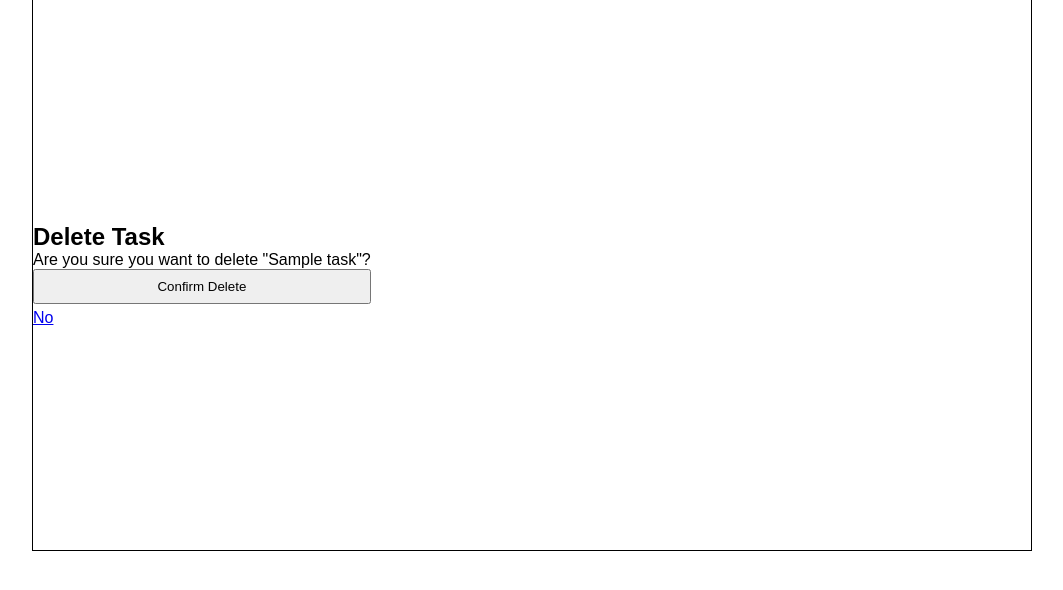
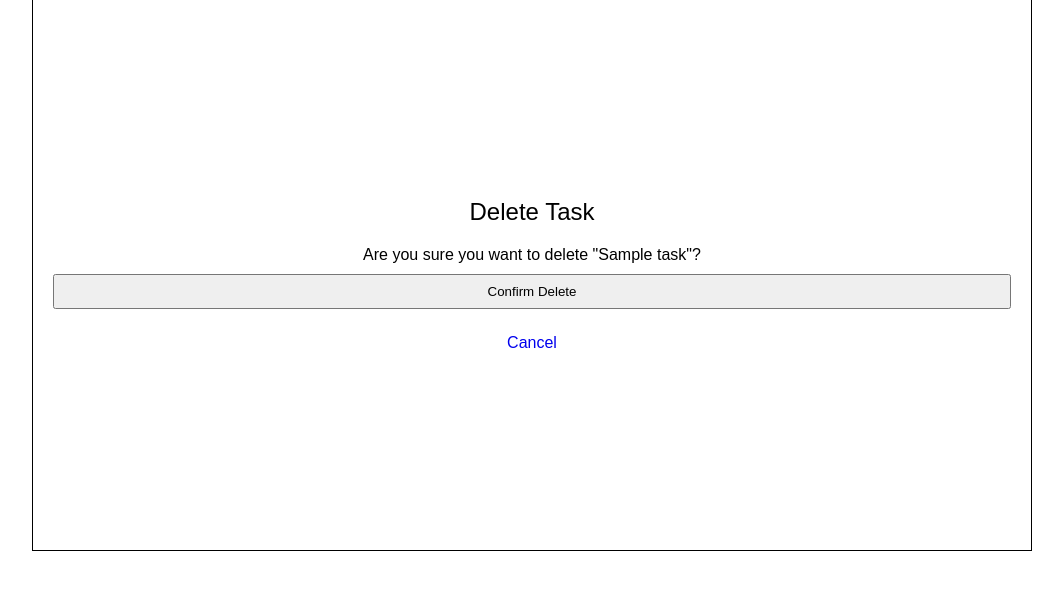
Before and after one commit to tanvirmahmud66/Task_Manager_with_REST_API, a Django app: page /task-delete-confirm/1/ in a window 1280 px wide. Shown: the part 149-739 px from the top of the page, without its empty margins (108-1171 px from the left). Run offline with Django 4.2, Linux system fonts and the light colour scheme; a user stored in the database is signed in; tables that the repository leaves empty hold one stand-in row (values such as "Sample post").

Commit message:
last commit

```diff
--- a/task_manager/static/css/base.css
+++ b/task_manager/static/css/base.css
@@ -274,3 +274,49 @@ select
     justify-content: center;
     align-items: center;
 }
+
+.edit-task{
+    width: 100%;
+    padding: 20px;
+}
+.edit-heading{
+    font-size: 1.5rem;
+    text-align: center;
+}
+.edit-task form{
+    width: 100%;
+}
+.edit-task label {
+    display: block;
+    margin-bottom: 5px;
+    font-weight: bold;
+}
+.edit-task input {
+    width: 100%;
+    padding: 8px;
+    box-sizing: border-box;
+    margin-bottom: 5px;
+}
+
+.edit-task textarea {
+    width: 100%;
+    padding: 8px;
+    box-sizing: border-box;
+    margin-bottom: 5px;
+}
+
+.edit-task button[type=submit]{
+    margin-top: 10px;
+}
+.edit-task .form-group {
+    width: 100%;
+    margin-bottom: 15px;
+    margin-top: 10px;
+}
+
+.text-center{
+    margin-top: 20px;
+    width: 100%;
+    text-align: center;
+    text-decoration: none;
+}
--- a/task_manager/templates/delete.html
+++ b/task_manager/templates/delete.html
@@ -5,14 +5,14 @@
 <!-- ------------------------component body--------------------- -->
 {%block section%}
 
-<div>
-    <h2>Delete Task</h2>
-  <p>Are you sure you want to delete "{{ task.title }}"?</p>
+<div class="edit-task">
+    <div class="edit-heading">Delete Task</div>
+  <div class="text-center">Are you sure you want to delete "{{ task.title }}"?</div>
   <form method="post">
     {% csrf_token %}
     <button type="submit">Confirm Delete</button>
   </form>
-    <a href="{{request.META.HTTP_REFERER}}">No</a>
+    <a class="text-center" href="{{request.META.HTTP_REFERER}}"><div class="text-center">Cancel</div></a>
 </div>
 
 {%endblock section%}
```
Also changed, not shown: task_manager/templates/edit.html (+9 -6 lines), task_manager/templates/single_task.html (+5 -5 lines), task_manager/static/media/task_photos/32822.jpg (added), task_manager/static/media/task_photos/32822_ijIqc4R.jpg (added), task_manager/static/media/task_photos/492999.jpg (added), task_manager/static/media/task_photos/492999_SIe9fID.jpg (added), task_manager/static/media/task_photos/alessio-soggetti-Q34UnSczYXE.jpg (added), task_manager/static/media/task_photos/alpine-lake-2560x1080-12619.jpg (added), 2 other files.
